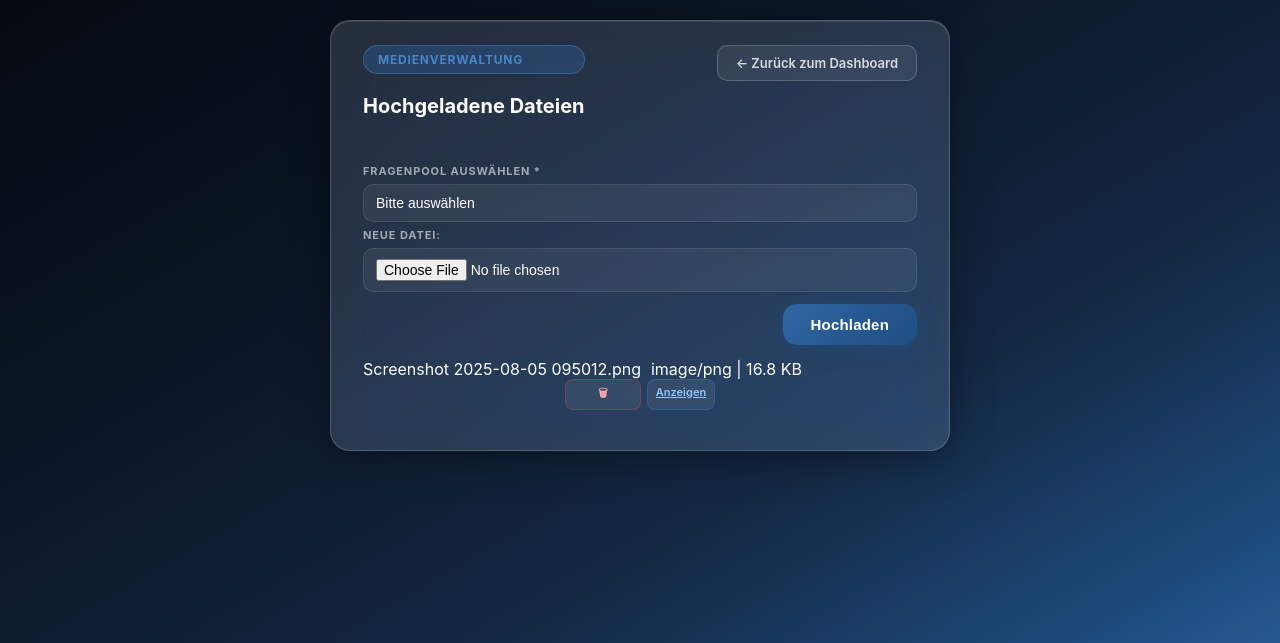
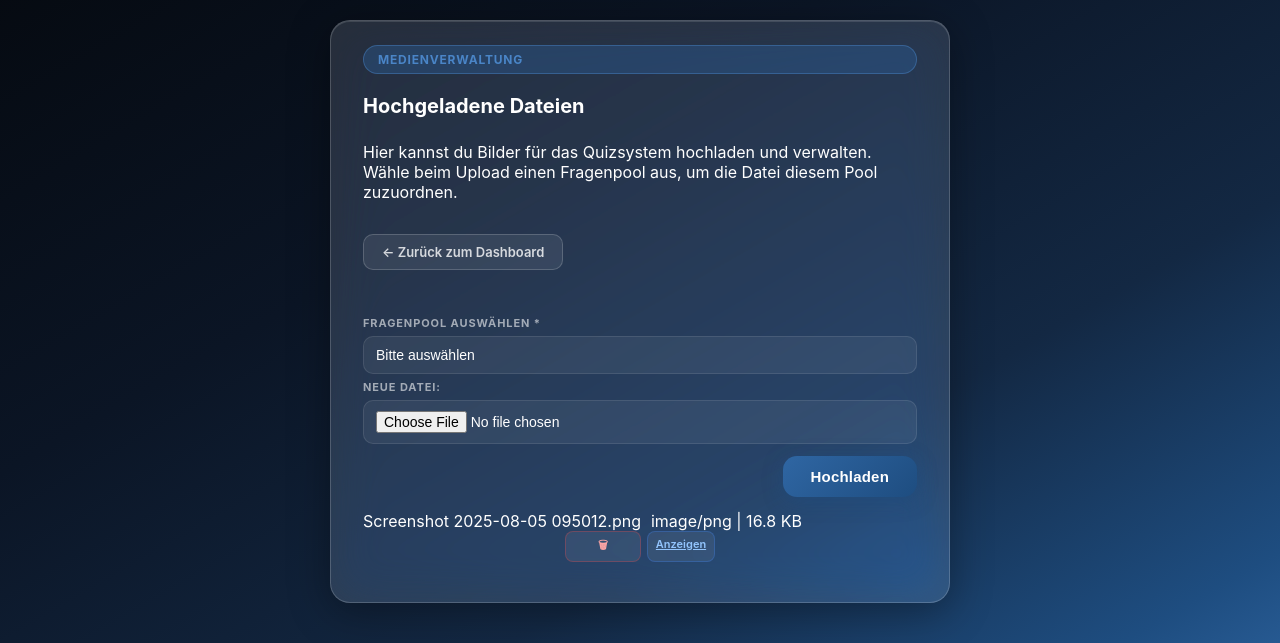
Before and after one commit to jasjas24/damago.learn, a PHP site: page /PHP/manage_media.php in a window 1280 px wide. Shown: the part 64-707 px from the top of the page. Run offline with PHP 8.4, Linux system fonts and the light colour scheme; a user stored in the database is signed in; data comes from the database, SQL or seed files in the repository.

Commit message:
media_doch_nicht_fertig

```diff
--- a/Public/PHP/manage_media.php
+++ b/Public/PHP/manage_media.php
@@ -127,6 +127,7 @@ $images = $stmt->fetchAll();
     <div class="mq-topbar-info">
         <span class="eyebrow">Medienverwaltung</span>
         <h2>Hochgeladene Dateien</h2>
+        <p>Hier kannst du Bilder für das Quizsystem hochladen und verwalten. Wähle beim Upload einen Fragenpool aus, um die Datei diesem Pool zuzuordnen.</p>
     </div>
     <div class="mq-topbar-actions mq-topbar-actions-stacked">
         <a href="dashboard.php" class="back-button">← Zurück zum Dashboard</a>
```
